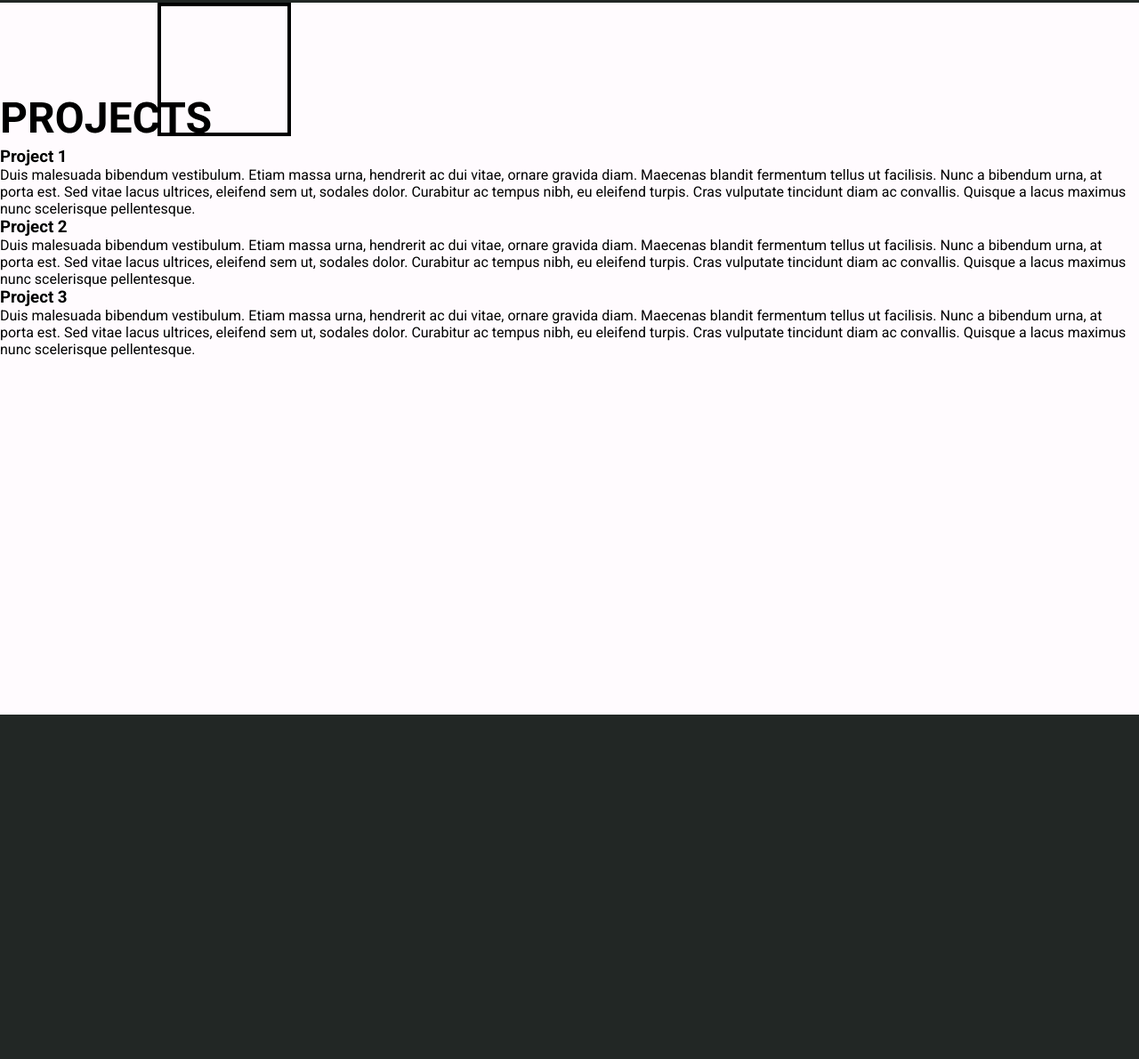
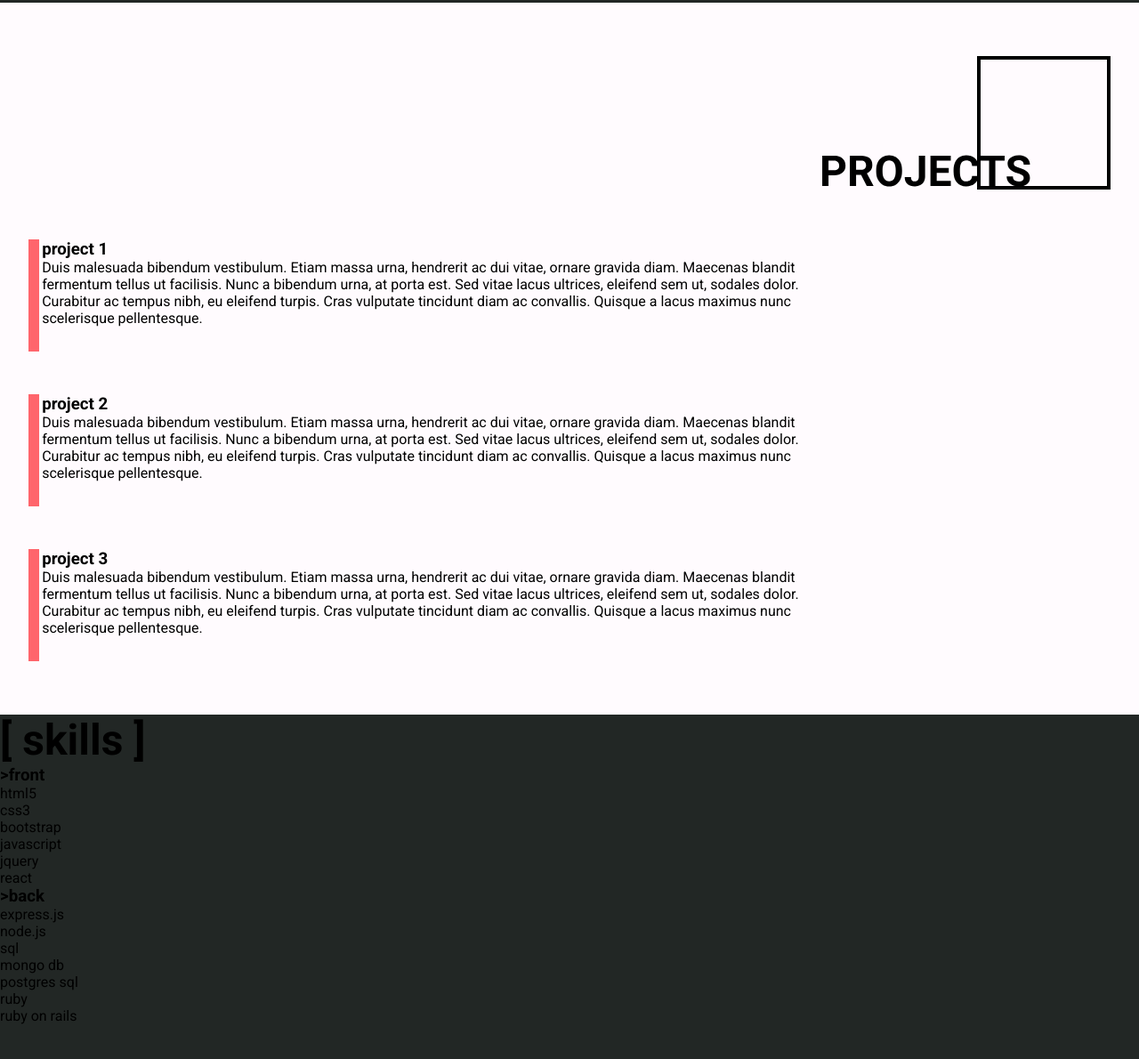
Before and after one commit to tomsmi321/Portfolio, a plain HTML site: page index.html in a window 1280 px wide. Shown: the part 1625-2815 px from the top of the page at 89% size. Drawn offline with Linux system fonts and the light colour scheme.

Commit message:
mocked up skills page

```diff
--- a/index.html
+++ b/index.html
@@ -59,21 +59,21 @@
             <img class="projects-heading" src="./assets/Projects-heading.svg">
         </div>
         <div class="project1">
-            <h3>Project 1</h3>
+            <h3>project 1</h3>
             <p>Duis malesuada bibendum vestibulum. Etiam massa urna, hendrerit ac dui vitae, ornare gravida diam.
                 Maecenas blandit fermentum tellus ut facilisis. Nunc a bibendum urna, at porta est. Sed vitae lacus
                 ultrices, eleifend sem ut, sodales dolor. Curabitur ac tempus nibh, eu eleifend turpis. Cras vulputate
                 tincidunt diam ac convallis. Quisque a lacus maximus nunc scelerisque pellentesque.</p>
         </div>
         <div class="project2">
-            <h3>Project 2</h3>
+            <h3>project 2</h3>
             <p>Duis malesuada bibendum vestibulum. Etiam massa urna, hendrerit ac dui vitae, ornare gravida diam.
                 Maecenas blandit fermentum tellus ut facilisis. Nunc a bibendum urna, at porta est. Sed vitae lacus
                 ultrices, eleifend sem ut, sodales dolor. Curabitur ac tempus nibh, eu eleifend turpis. Cras vulputate
                 tincidunt diam ac convallis. Quisque a lacus maximus nunc scelerisque pellentesque.</p>
         </div>
         <div class="project3">
-            <h3>Project 3</h3>
+            <h3>project 3</h3>
             <p>Duis malesuada bibendum vestibulum. Etiam massa urna, hendrerit ac dui vitae, ornare gravida diam.
                 Maecenas blandit fermentum tellus ut facilisis. Nunc a bibendum urna, at porta est. Sed vitae lacus
                 ultrices, eleifend sem ut, sodales dolor. Curabitur ac tempus nibh, eu eleifend turpis. Cras vulputate
@@ -81,7 +81,35 @@
         </div>
     </section>
 
-    <section class="skills" id="skills"></section>
+    <section class="skills" id="skills">
+        <div class="skills-heading">
+            <h1>[ skills ]</h1>
+        </div>
+        <div class="skills-front">
+            <h3>>front</h3>
+            <ul class="skills-li">
+                <li>html5</li>
+                <li>css3</li>
+                <li>bootstrap</li>
+                <li>javascript</li>
+                <li>jquery</li>
+                <li>react</li>
+            </ul>
+        </div>
+        <div class="skills-back">
+            <h3>>back</h3>
+            <ul class="skills-li">
+                <li>express.js</li>
+                <li>node.js</li>
+                <li>sql</li>
+                <li>mongo db</li>
+                <li>postgres sql</li>
+                <li>ruby</li>
+                <li>ruby on rails</li>
+            </ul>
+        </div>
+        <div class="block"></div>
+    </section>
     <section class="contact" id="contact"></section>
 </body>
 
--- a/styles.css
+++ b/styles.css
@@ -156,6 +156,7 @@ header {
     font-weight: 400;
     margin-right: 2em;
     margin-bottom: 1em;
+    padding: 0.2em;
     grid-area: bx;
 }
 
@@ -165,20 +166,72 @@ header {
     min-height: 100vh;
     min-width: 100vw;
     background-color: var(--main-white-background);
+    display: grid;
+    grid-template-columns: 0.5fr, 2fr, 1fr, 0.5fr;
+    grid-template-rows: 0.5fr, 1fr, 1fr, 1fr, 1fr, 0.5fr ;
+    grid-template-areas:
+        ". . . ."
+        ". . pc ."
+        ". p1 . ."
+        ". p2 . ."
+        ". p3 . ."
+        ". . . .";
+}
+
+.projects-heading-container{
+    grid-area: pc;
+    padding-right: 2em;
+    padding-top: 2em;
+}
+
+.project1 {
+    grid-area: p1;
+    border-left: 0.8em solid #FF656C;
+    margin-left: 2em;
+    margin-bottom: 3em;
+    margin-top: 1em;
+    padding-left: 0.2em;
+}
+
+.project2 {
+    grid-area: p2;
+    border-left: 0.8em solid #FF656C;
+    margin-left: 2em;
+    margin-bottom: 3em;
+    padding-left: 0.2em;
+}
+
+.project3 {
+    grid-area: p3;
+    border-left: 0.8em solid #FF656C;
+    margin-left: 2em;
+    margin-bottom: 2em;
+    padding-left: 0.2em;
 }
 
 .projects-heading {
     width: 327px;
     background: var(--main-white-background);
-    /* margin: 0 auto; */
 }
 
-/* ----------KILLS---------- */
+/* ----------SKILLS---------- */
 .skills {
     grid-area: skills;
     min-height: 100vh;
     min-width: 100vw;
     background-color: var(--main-black-background);
+}
+
+.skills-heading{
+
+}
+
+.skills-back{
+
+}
+
+.block{
+
 }
 
 /* ----------CONTACT---------- */
```
